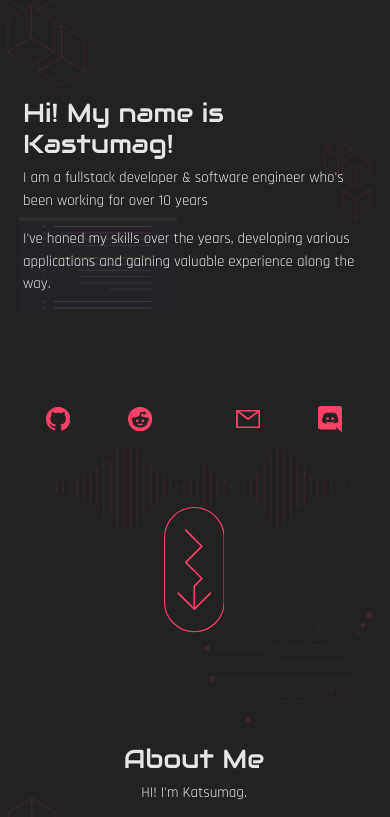
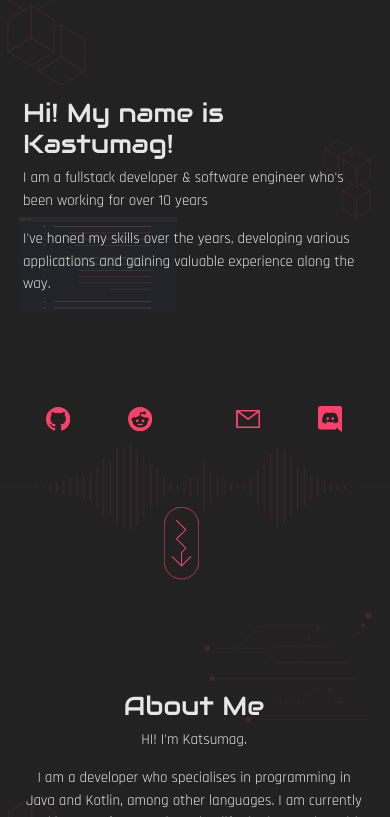
Before and after one commit to M13Mwongo/kastumag, a plain HTML site: page index.html in a window 390 px wide. Shown: the part 269-1086 px from the top of the page. Drawn offline with nearby package versions, Linux system fonts and the light colour scheme.

Commit message:
Add files via upload

```diff
--- a/css/responsive.css
+++ b/css/responsive.css
@@ -27,6 +27,10 @@
   }
   .scroll-container, .work-cont {
     margin: 75px 0px;
+  }
+  .scroll-container a svg{
+    height: auto;
+    width: 65px;
   }
   .content{
     padding: 0px 20px;
```
